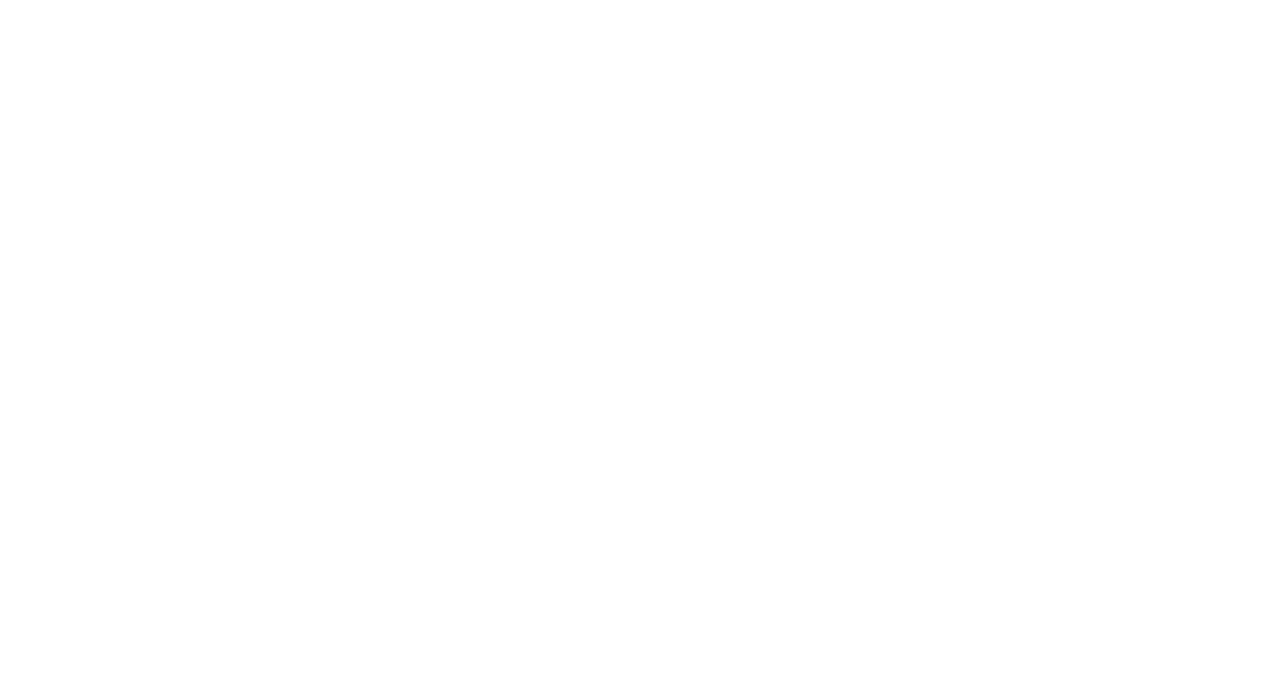
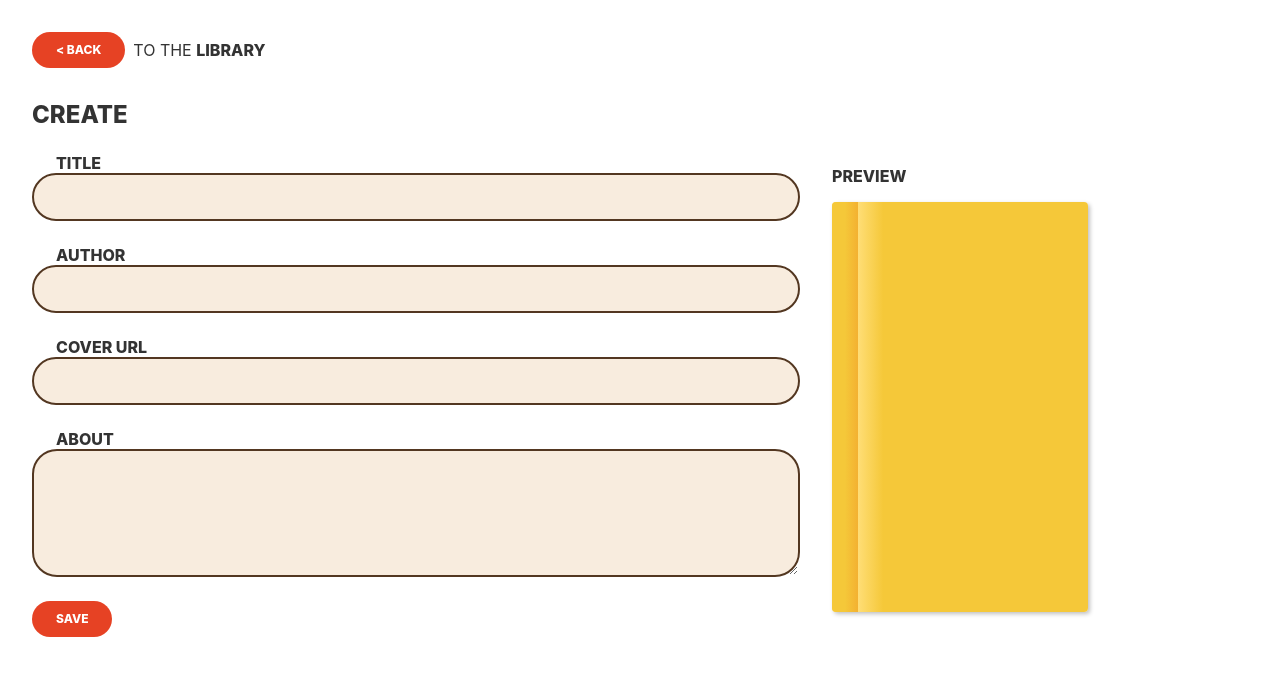
Before and after one commit to kamoun/svelte-app, a Svelte app: page /create in a window 1280 px wide. Shown: the top 676 px of the page. Built offline with nearby package versions, Linux system fonts and the light colour scheme.

Commit message:
Set up create page layout

```diff
--- a/db.json
+++ b/db.json
@@ -32,7 +32,8 @@
       "author": "Harper Lee",
       "cover": "https://i.imgur.com/BPmn7bUm.jpg",
       "about": "A girl learns to trust the wisdom of her father and not be dismayed by the prejudice around here.",
-      "variation": 0
+      "variation": 0,
+      "favorite": false
     },
     {
       "id": 5,
@@ -42,6 +43,15 @@
       "about": "Man hunts whale with a vengeance. In the end, he's the last man stand. I guess he won.",
       "variation": 1,
       "favorite": false
+    },
+    {
+      "title": "",
+      "author": "nnjnnjnjjn",
+      "cover": "",
+      "about": "",
+      "variation": 0,
+      "favorite": false,
+      "id": 6
     }
   ]
 }
--- a/src/App.svelte
+++ b/src/App.svelte
@@ -1,5 +1,6 @@
 <script>
 import { Route, Router } from "svelte-routing";
+import Create from "./create/Create.svelte";
 import Detail from "./detail/Detail.svelte";
 import Library from './library/Library.svelte';
 export let url = ''
@@ -13,6 +14,9 @@
 
 <Router {url}>
 <main>
+	<Route path="/create">
+		<Create />
+	</Route>
 	<Route path="/books/:id" let:params>
 		<Detail id={params.id}/>
 	</Route>
--- /dev/null
+++ b/src/create/Create.svelte
@@ -0,0 +1,82 @@
+<script>
+    import { navigate } from "svelte-routing";
+
+    import BackButtonRow from "../common/BackButtonRow.svelte";
+    import BookCover from "../common/BookCover.svelte";
+    import Button from "../common/Button.svelte";
+    import Header from "../common/Header.svelte";
+    import { httpPost } from "../common/api.js";
+    import TextInput from "./TextInput.svelte";
+
+    let title = "";
+    let author = "";
+    let cover = "";
+    let about = "";
+
+    $: book = { title, author, cover, about };
+
+    async function handleSubmit(event) {
+      function getRandomInt(min, max) {
+        min = Math.ceil(min);
+        max = Math.floor(max);
+        return Math.floor(Math.random() * (max - min + 1)) + min;
+      }
+      const newBook = {
+        ...book,
+        variation: getRandomInt(0, 2),
+        favorite: false
+      };
+
+      const { ok } = await httpPost("/", newBook);
+      if (ok) {
+        navigate("/");
+      }
+    }
+  </script>
+
+  <style>
+    form {
+      display: grid;
+      grid-auto-rows: auto;
+      grid-template-columns: 1fr;
+      gap: var(--spacingXLarge);
+    }
+    .fields {
+      display: grid;
+      grid-auto-rows: auto;
+      gap: var(--spacingMedium);
+    }
+    .preview {
+      display: grid;
+      grid-template-columns: minmax(20vw, 10rem);
+      grid-template-rows: minmax(32vw, 16rem);
+    }
+    @media (min-width: 48rem) {
+      form {
+        grid-template-columns: 60vw 20vw;
+      }
+    }
+  </style>
+
+  <BackButtonRow />
+
+  <Header element="h1" size="large">Create</Header>
+
+  <form on:submit|preventDefault={handleSubmit}>
+    <div class="fields">
+      <TextInput label="Title" bind:value={title} />
+      <TextInput label="Author" bind:value={author} />
+      <TextInput label="Cover URL" bind:value={cover} />
+      <TextInput label="About" bind:value={about} multiline />
+      <div>
+        <Button>Save</Button>
+      </div>
+    </div>
+
+    <div>
+      <Header>Preview</Header>
+      <div class="preview">
+        <BookCover {book} />
+      </div>
+    </div>
+  </form>
--- /dev/null
+++ b/src/create/TextInput.svelte
@@ -0,0 +1,36 @@
+<script>
+    export let label;
+    export let value;
+    export let multiline = false;
+  </script>
+
+  <style>
+    label {
+      font-weight: var(--typeWeightBold);
+      text-transform: uppercase;
+    }
+    span {
+      padding: 0 0 var(--spacingSmall) var(--spacingLarge);
+    }
+    input,
+    textarea {
+      display: block;
+      background: #f8ecde;
+      border-radius: 25px;
+      border: 2px solid var(--colorFg);
+      padding: 0.75rem var(--spacingSmall) 0.75rem var(--spacingLarge);
+      width: 100%;
+    }
+    textarea {
+      height: 8rem;
+    }
+  </style>
+
+  <label>
+    <span>{label}</span>
+    {#if multiline}
+      <textarea bind:value />
+    {:else}
+      <input type="text" bind:value />
+    {/if}
+  </label>
--- a/src/library/BookGrid.svelte
+++ b/src/library/BookGrid.svelte
@@ -27,12 +27,13 @@
 </style>
 <ul>
 {#each books as book}
+    <li>
         <BookCover interactive {book} />
         {#if book.favorite}
         <div class="heart">
             <Heart />
         </div>
         {/if}
-<li>{book.title}</li>
+    </li>
 {/each}
 </ul>
--- a/src/library/Library.svelte
+++ b/src/library/Library.svelte
@@ -34,5 +34,5 @@
 <p class="greeting">
 This is a library for the preople.
 </p>
-<Button>Add Book</Button>
+<Button to="/create">Add Book</Button>
 <BookGrid {books} />
```
Lines whose indentation alone changed are shown as unchanged.
